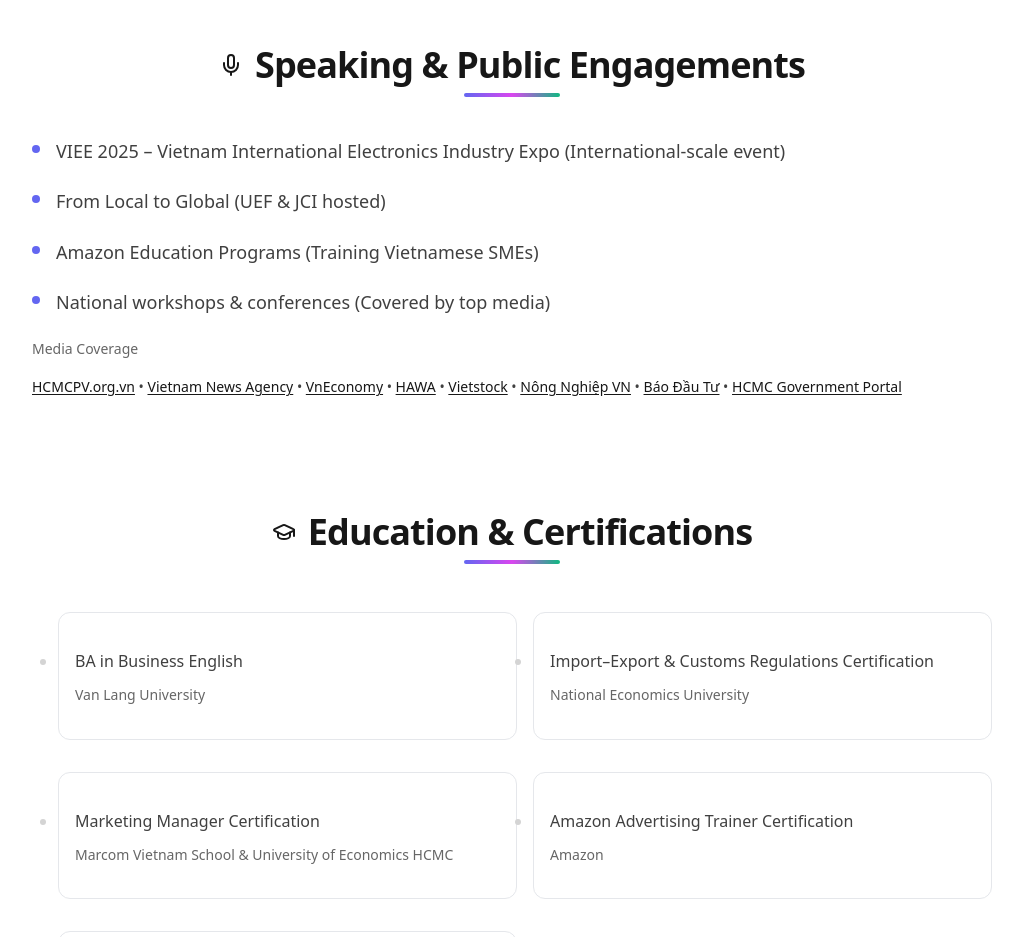
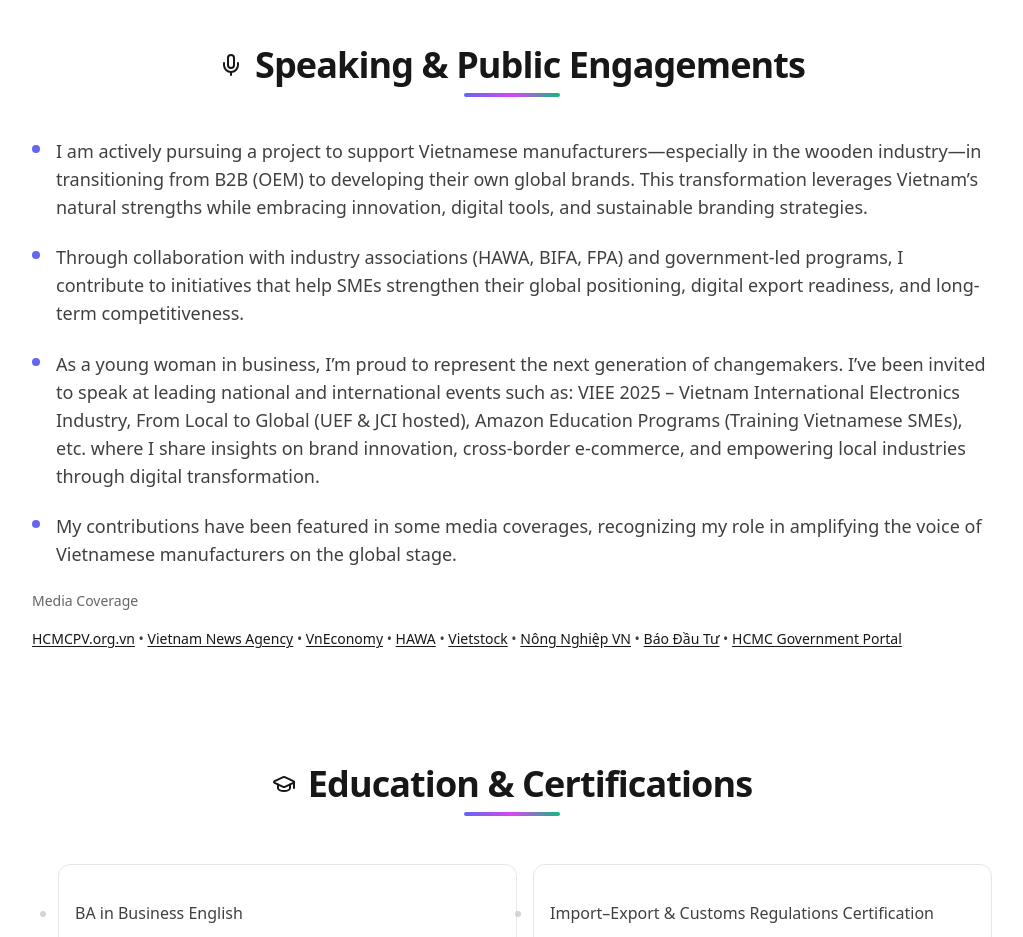
Before and after one commit to nguyenhongantech/personal-profile, a Next.js app: page / in a window 1280 px wide. Shown: the part 1760-2697 px from the top of the page, without its empty margins (128-1151 px from the left). Built offline with nearby package versions, Linux system fonts and the light colour scheme.

Commit message:
Feat: Update information

```diff
--- a/app/page.tsx
+++ b/app/page.tsx
@@ -106,12 +106,11 @@ const DEFAULT_CONTENT = {
     title: "Speaking & Public Engagements",
     items: [
       {
-        event: "VIEE 2025 – Vietnam International Electronics Industry Expo",
-        note: "International-scale event"
+        event: "I am actively pursuing a project to support Vietnamese manufacturers—especially in the wooden industry—in transitioning from B2B (OEM) to developing their own global brands. This transformation leverages Vietnam’s natural strengths while embracing innovation, digital tools, and sustainable branding strategies.",
       },
-      { event: "From Local to Global", note: "UEF & JCI hosted" },
-      { event: "Amazon Education Programs", note: "Training Vietnamese SMEs" },
-      { event: "National workshops & conferences", note: "Covered by top media" }
+      { event: "Through collaboration with industry associations (HAWA, BIFA, FPA) and government-led programs, I contribute to initiatives that help SMEs strengthen their global positioning, digital export readiness, and long-term competitiveness." },
+      { event: "As a young woman in business, I’m proud to represent the next generation of changemakers. I’ve been invited to speak at leading national and international events such as: VIEE 2025 – Vietnam International Electronics Industry, From Local to Global (UEF & JCI hosted), Amazon Education Programs (Training Vietnamese SMEs), etc. where I share insights on brand innovation, cross-border e-commerce, and empowering local industries through digital transformation." },
+      { event: "My contributions have been featured in some media coverages, recognizing my role in amplifying the voice of Vietnamese manufacturers on the global stage." }
     ],
     media: [
       { label: "HCMCPV.org.vn", href: "https://hcmcpv.org.vn/tin-tuc/day-manh-xuat-khau-hang-hoa-viet-nam-ra-thi-truong-quoc-te-1491923499" },
```
